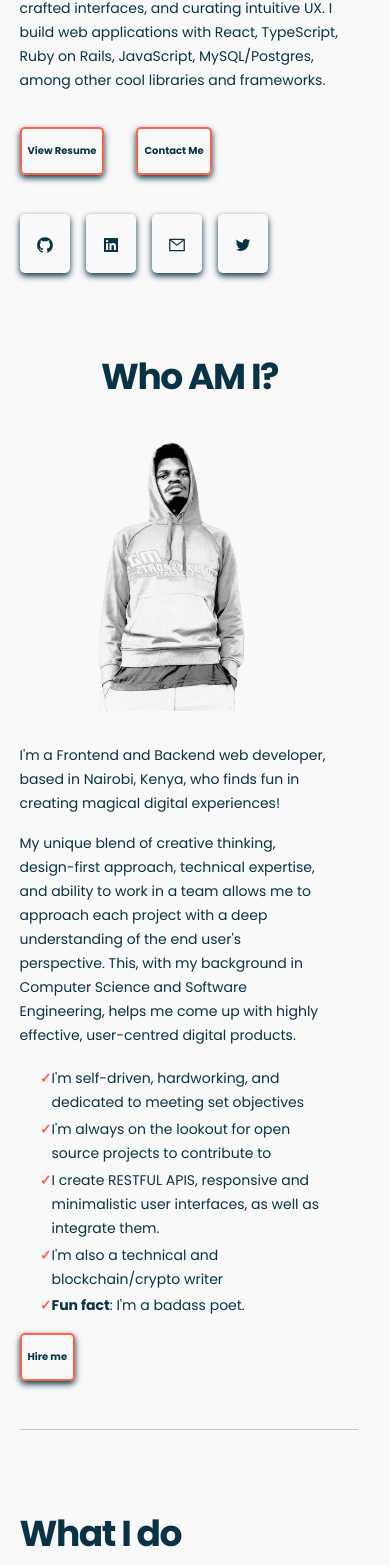
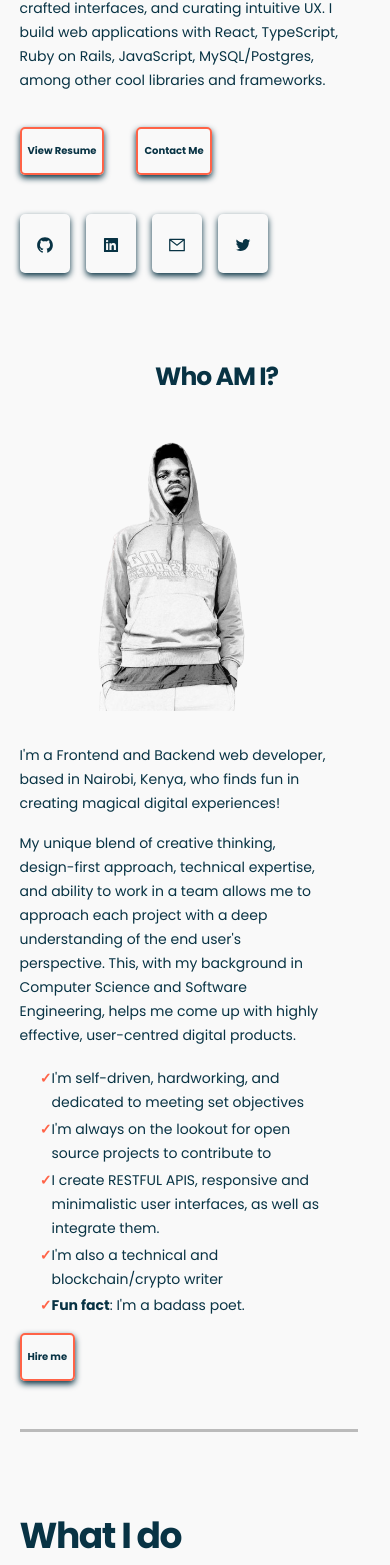
Before and after one commit to o-brayarn/portfolio, a React (Create React App) app: page / in a window 390 px wide. Shown: the part 432-1997 px from the top of the page. Built offline with nearby package versions, Linux system fonts and the light colour scheme; a web font is replaced by a local one.

Commit message:
style about-hr

```diff
--- a/src/components/about/about.css
+++ b/src/components/about/about.css
@@ -67,6 +67,13 @@
   transition: all 0.5s ease;
 }
 
+.portfolio__about hr {
+  margin-top: 3rem;
+  border: none;
+  background: #000;
+  height: 0.15em;
+}
+
 /* Media queries */
 @media screen and (max-width: 1050px) {
   .portfolio__about {
@@ -109,7 +116,7 @@
 
 @media screen and (max-width: 490px) {
   .portfolio__about-header h1 {
-    font-size: 36px;
+    font-size: 25px;
     line-height: 48px;
   }
   .portfolio__about-content p,
```
